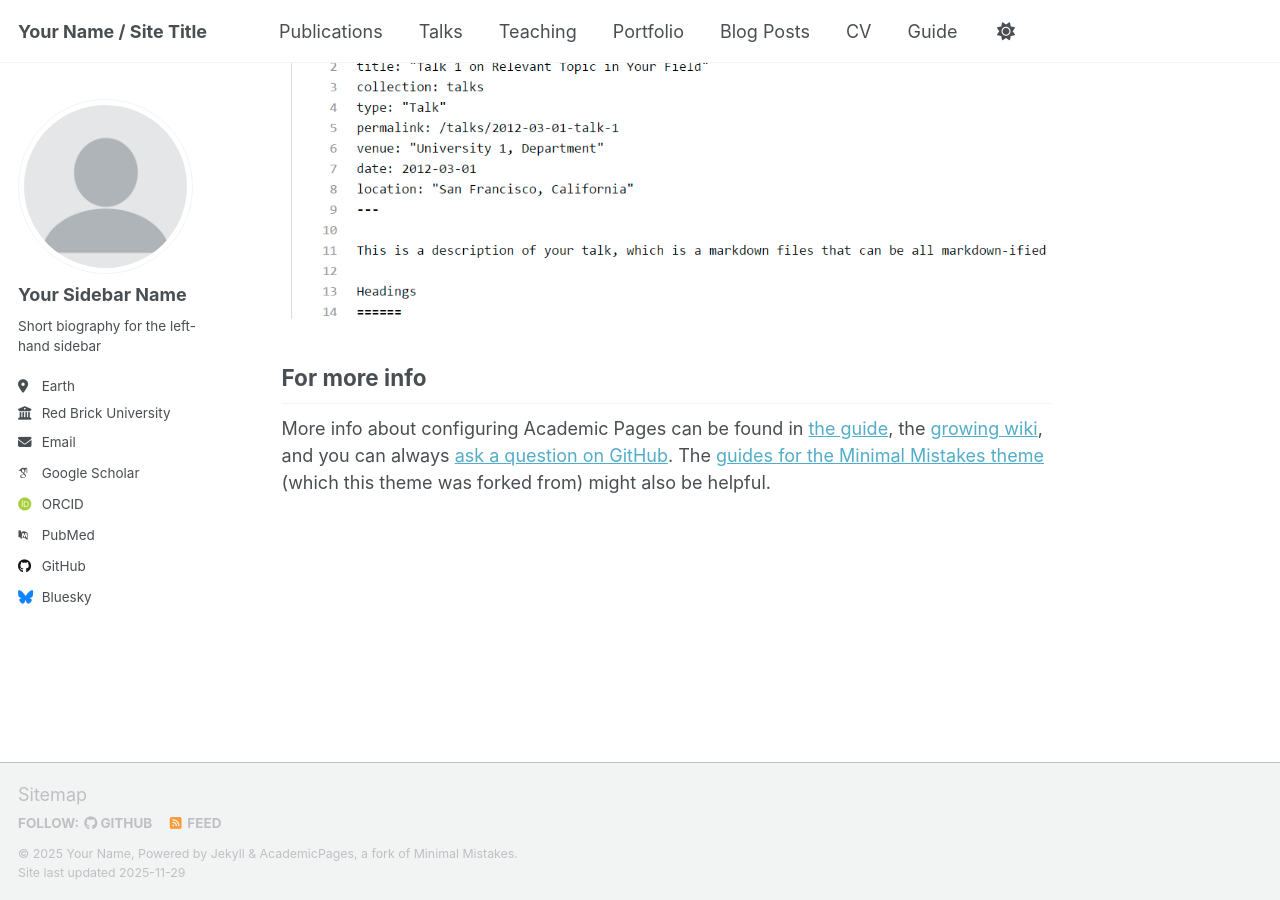
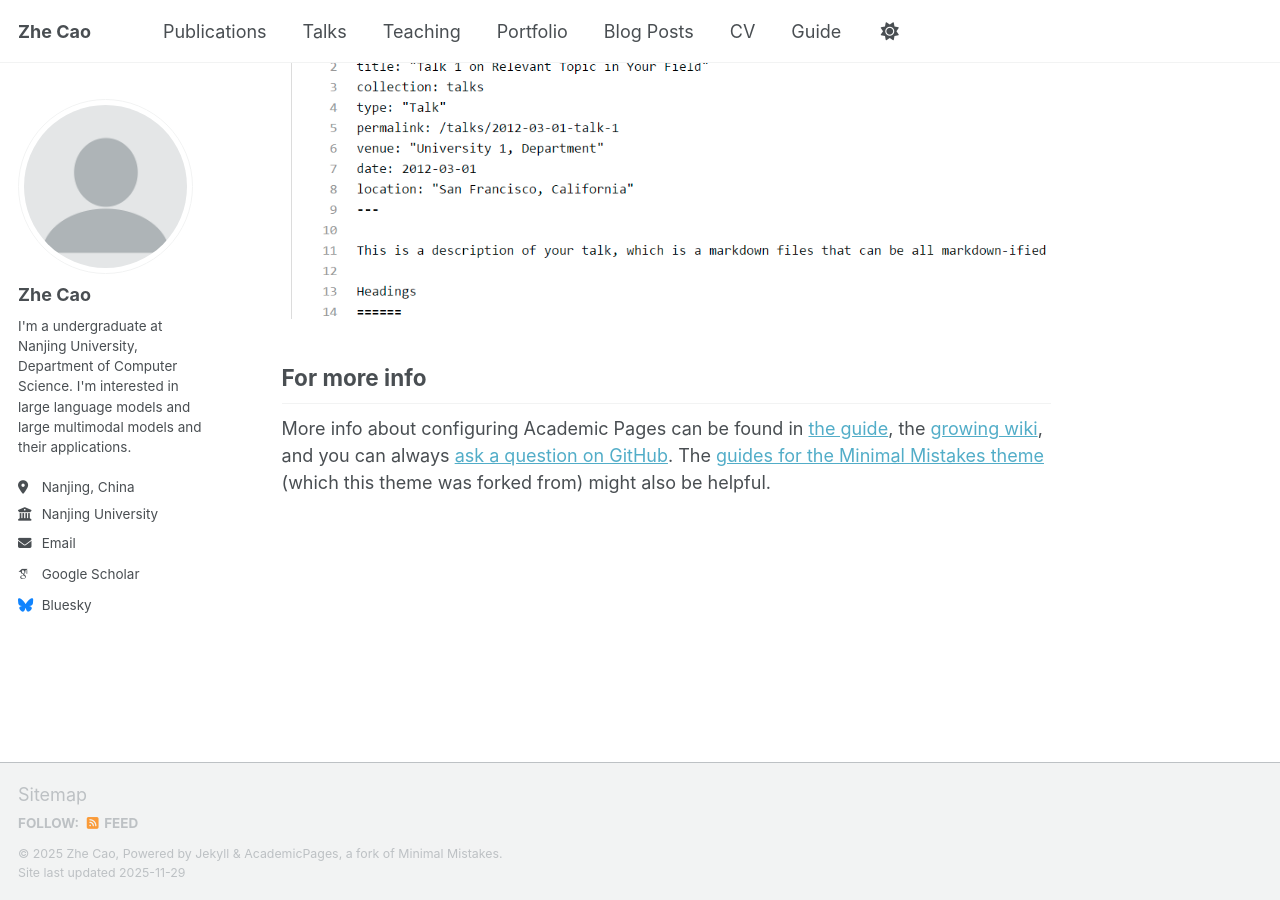
Before and after one commit to MichaelCao0/MichaelCao0.github.io, a Jekyll site: the page built from _pages/about.md, in a window 1280 px wide and 900 px high, scrolled down 2880 px. Built offline with Jekyll 4.4.1, drawn with Linux system fonts in a browser that asks for light colours; some web fonts are replaced; a script that is not in the unit is left out.

Commit message:
Update _config.yml configuration

```diff
--- a/_config.yml
+++ b/_config.yml
@@ -9,14 +9,14 @@
 # Basic Site Settings
 locale                   : "en-US"
 site_theme               : "default" # Currently available options are "default", "air"
-title                    : "Your Name / Site Title"
+title                    : "Zhe Cao"
 title_separator          : "-"
-name                     : &name "Your Name"
-description              : &description "Your Name's academic portfolio"   # Update this with a general description of your site, this is the default if not overridden by a page
-url                      : https://academicpages.github.io # The base hostname & protocol for your site e.g. "https://[your GitHub username].github.io",
+name                     : &name "Zhe Cao"
+description              : &description "Zhe Cao's portfolio"   # Update this with a general description of your site, this is the default if not overridden by a page
+url                      : https://michaelcao0.github.io/ # The base hostname & protocol for your site e.g. "https://[your GitHub username].github.io",
                                                            # or if you already have some other page hosted on Github then use "https://[your GitHub username].github.io/[Your Repo Name]"
 baseurl                  : "" # the subpath of your site, e.g. "/blog"
-repository               : "academicpages/academicpages.github.io"
+repository               : "MichaelCao0/MichaelCao0.github.io"
 
 # Site Author - The following control what appear as part of the author content on the side bar.
 #               If a field is blank the icon and link will not appear, otherwise it will be shown.
@@ -24,23 +24,23 @@ repository               : "academicpages/academicpages.github.io"
 author:
   # Biographic information
   avatar           : "profile.png"
-  name             : "Your Sidebar Name"
+  name             : "Zhe Cao"
   pronouns         : # example: "she/her"
-  bio              : "Short biography for the left-hand sidebar"
-  location         : "Earth"
-  employer         : "Red Brick University"
+  bio              : "I'm a undergraduate at Nanjing University, Department of Computer Science. I'm interested in large language models and large multimodal models and their applications."
+  location         : "Nanjing, China"
+  employer         : "Nanjing University"
   uri              : # URL
-  email            : "none@example.org"
+  email            : "zhecao181@gmail.com"
 
   # Academic websites
   academia         : # URL
   arxiv            : # URL - Update with the correct link to your profile
-  googlescholar    : "https://scholar.google.com/citations?user=PS_CX0AAAAAJ"
+  googlescholar    : "https://scholar.google.com/citations?user=p-Rt0KUAAAAJ&hl=zh-CN"
   inspire-hep      : # URL
   impactstory      : # URL
-  orcid            : "http://orcid.org/yourorcidurl"
+  orcid            : #
   semantic         : # URL
-  pubmed           : "https://www.ncbi.nlm.nih.gov/pubmed/?term=john+snow"
+  pubmed           : #
   researchgate     : # URL
   scopus           : # URL
 
@@ -48,7 +48,7 @@ author:
   bitbucket        : # Username - Update with your username on the site
   codepen          : # Username
   dribbble         : # Username
-  github           : "academicpages"
+  github           : #
   kaggle           : # Username
   stackoverflow    : # User number or user number and name (i.e., use "1" or "1/jeff-atwood")
 
```
